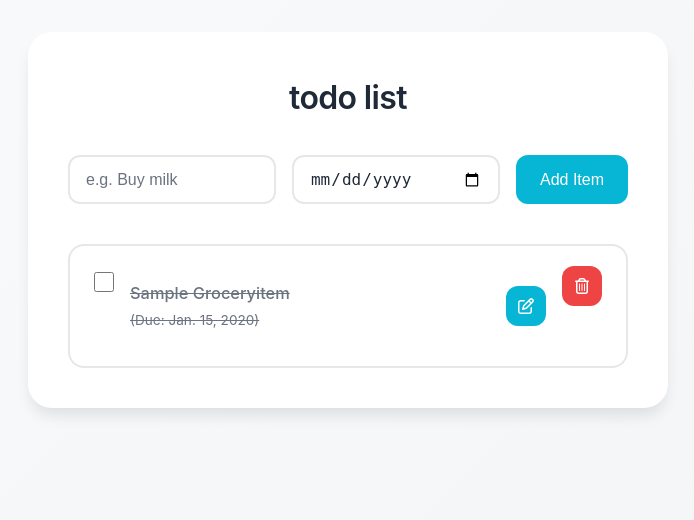
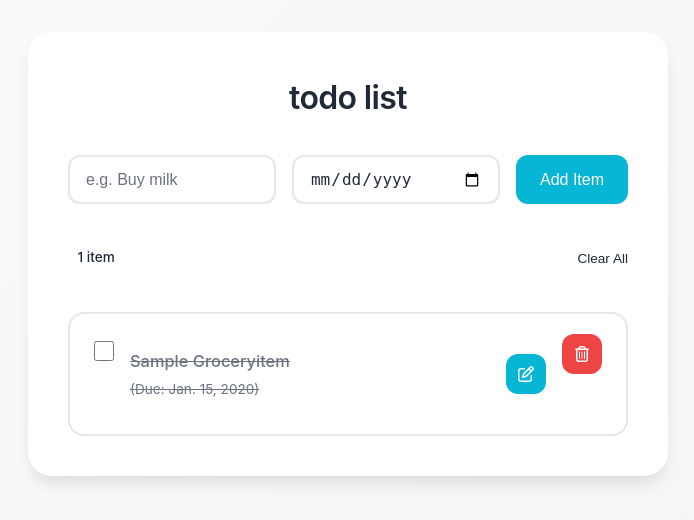
Before and after one commit to acchewan/Grocery_with_django, a Django app: page / in a window 1280 px wide. Shown: the top 520 px of the page, without its empty margins (292-986 px from the left). Run offline with Django 5.2, Linux system fonts and the light colour scheme; tables that the repository leaves empty hold one stand-in row (values such as "Sample post").

Commit message:
feat: add 'Clear All' functionality and items counter to UI

```diff
--- a/grocery/static/grocery/css/items.css
+++ b/grocery/static/grocery/css/items.css
@@ -12,6 +12,40 @@
   font-size: 1rem;
 }
 
+.items-header {
+  display: flex;
+  justify-content: space-between;
+  align-items: center;
+  margin-bottom: 1rem;
+  padding-bottom: 0.5rem;
+  border-bottom: 1px solid var(--grey-200);
+}
+
+.items-count {
+  font-size: 0.85rem;
+  color: var(--grey-500);
+  background: var(--grey-100);
+  padding: 0.2rem 0.6rem;
+  border-radius: var(--borderRadius);
+  font-weight: 500;
+}
+
+.clear-btn {
+  background: transparent;
+  border: none;
+  color: var(--red-dark);
+  cursor: pointer;
+  font-size: 0.85rem;
+  letter-spacing: var(--letterSpacing);
+  transition: var(--transition);
+  text-transform: capitalize;
+}
+
+.clear-btn:hover {
+  color: var(--red-light);
+  text-decoration: underline;
+}
+
 @keyframes fadeIn {
   from {
     opacity: 0;
--- a/grocery/templates/grocery/index.html
+++ b/grocery/templates/grocery/index.html
@@ -46,6 +46,15 @@
 
       <!-- Items List -->
       <div class="items">
+        {% if items %}
+        <div class="items-header">
+           <span class="items-count">{{ items.count }} item{{ items.count|pluralize }}</span>
+           <form method="POST" action="{% url 'grocery:clear_all' %}" style="margin:0">
+              {% csrf_token %}
+              <button type="submit" class="clear-btn" onclick="return confirm('Clear all items?')">Clear All</button>
+           </form>
+        </div>
+        {% endif %}
         {% for item in items %}
         <div class="single-item">
           <!-- Toggle Completed -->
--- a/grocery/urls.py
+++ b/grocery/urls.py
@@ -10,4 +10,5 @@ urlpatterns = [
     path('delete/<int:item_id>/', views.delete_item, name='delete'),
     path('edit/<int:item_id>/', views.edit_item, name='edit'),
     path('update/<int:item_id>/', views.update_item, name='update'),
+    path('clear/', views.clear_all, name='clear_all'),
 ]
--- a/grocery/views.py
+++ b/grocery/views.py
@@ -72,6 +72,14 @@ def delete_item(request, item_id):
     return redirect('grocery:index')
 
 
+def clear_all(request):
+    """Delete all grocery items"""
+    if request.method == 'POST':
+        GroceryItem.objects.all().delete()
+        messages.success(request, 'All Items Cleared!')
+    return redirect('grocery:index')
+
+
 def edit_item(request, item_id):
     """Redirect to index with edit parameter"""
     from django.urls import reverse
```
